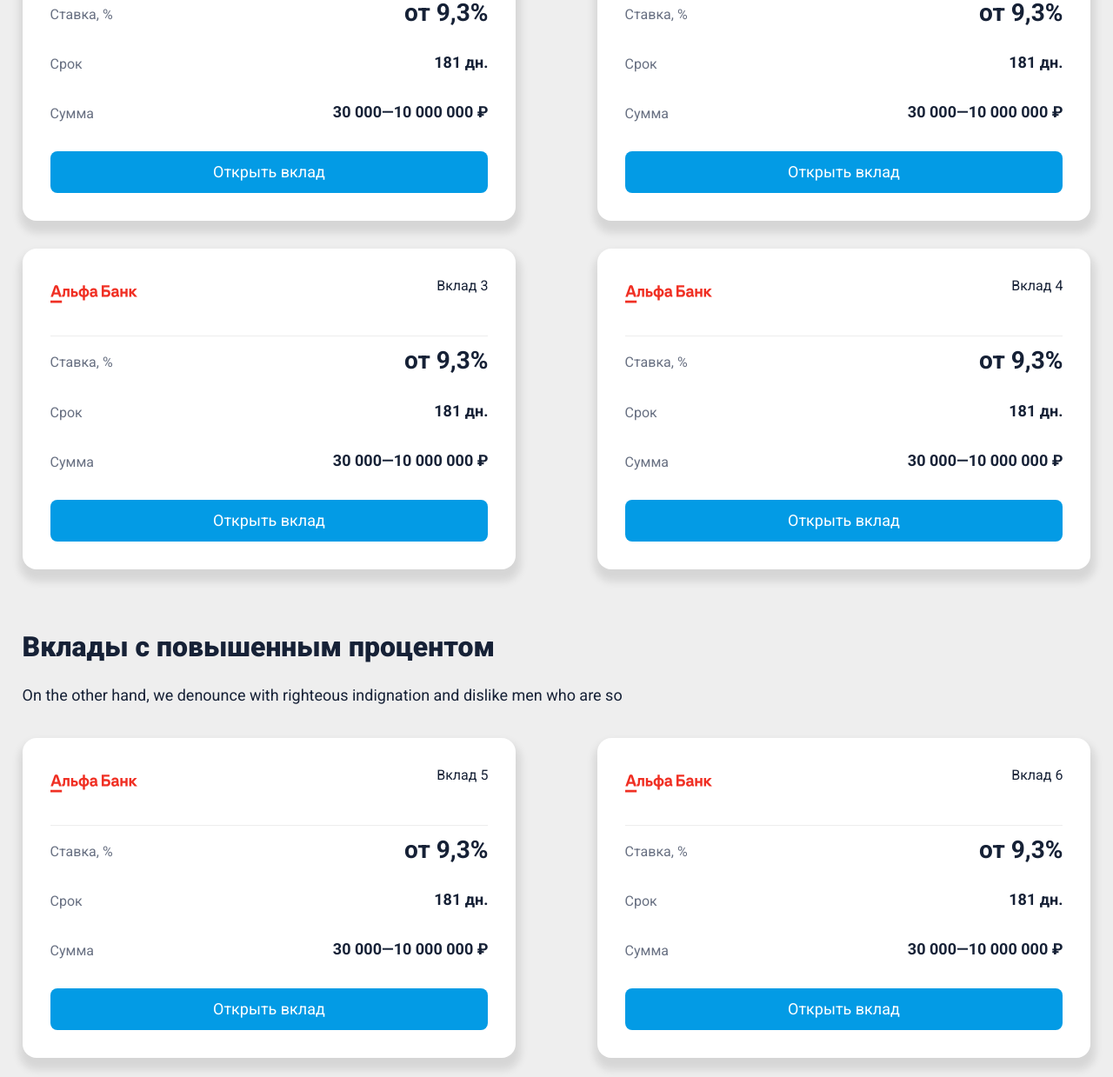
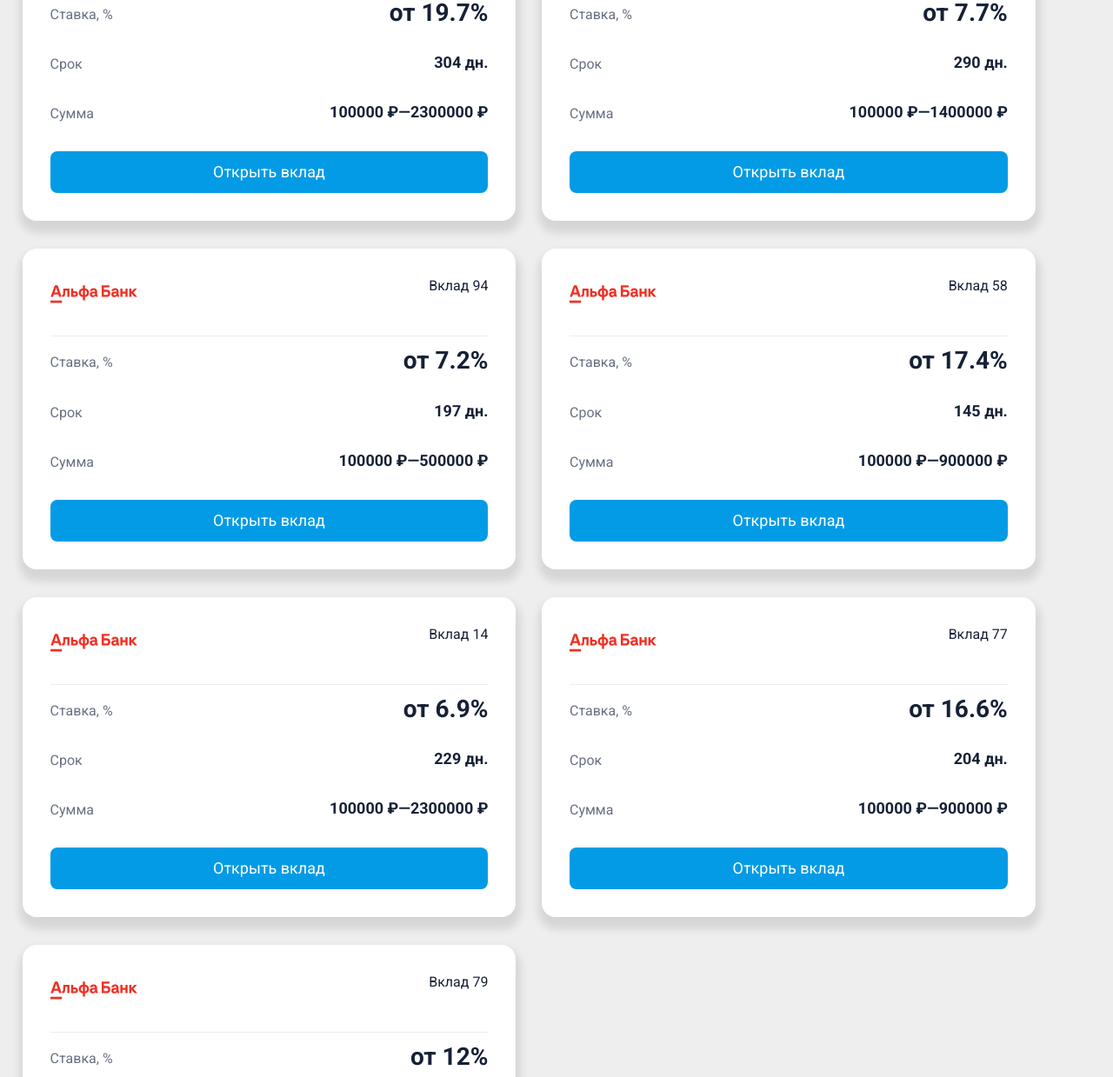
Before and after one commit to AndreyChernyshev555/bankiru-practice, a website built with webpack: page index.html in a window 1280 px wide. Shown: the part 711-1950 px from the top of the page at 87% size. Built offline with nearby package versions, Linux system fonts and the light colour scheme.

Commit message:
Add loading the cards from JS massive

```diff
--- a/index.js
+++ b/index.js
@@ -1,12 +1,55 @@
-import './pre_styles.scss';
+import './pre_styles.scss'
+
+const card_amount = Math.floor(Math.random()*7 + 1);
+const cards = Array(card_amount).fill(null);
+
+for (let i = 0; i < card_amount; i++) {
+    const card = {
+        id: Math.floor(Math.random()*100),
+        name: 'Вклад ' + String(Math.floor(Math.random()*100)),
+        logo: 'img/alpha.svg',
+        rate: String(Math.floor(Math.random()*200+30)/10) + '%', // ставка
+        period: String(Math.floor(Math.random()*335+30)) + ' дн.', // срок
+        amount_min: String(100000) + ' ₽', // сумма
+        amount_max: String(100000 * Math.floor(Math.random()*30)) + ' ₽',
+        url: '1', // для кнопки
+    };
+    cards[i] = card;
+}
 
 window.addEventListener("load", function() {
-    const buttons = document.querySelectorAll("div.card_button");
+    const divs = document.querySelectorAll('.cards');
+
+    const html = cards.map((card) =>
+        `<div class="card">
+            <div class="card_label">
+                <img class="card_label-img" src="${card.logo}">
+                <span>${card.name}</span>
+            </div>
+            <div class="offer-param">
+                <div class="offer-param_text">Ставка, %</div>
+                <span class="offer-param_value offer-param_percent">от ${card.rate}</span>
+            </div>
+            <div class="offer-param">
+                <span class="offer-param_text">Срок</span>
+                <span class="offer-param_value">${card.period}</span>
+            </div>
+            <div class="offer-param">
+                <span class="offer-param_text">Сумма</span>
+                <span class="offer-param_value">${card.amount_min}—${card.amount_max}</span>
+            </div>
+            <div class="card_button">Открыть вклад</div>
+        </div>`).join('\n');
+
+    console.log(divs);
+    divs[0].innerHTML = html;
+
+    const buttons = document.querySelectorAll('.card_button');
     buttons.forEach(function(elem) {
         elem.addEventListener("click", function(event) {
             let str = event.currentTarget.parentElement.getElementsByClassName("card_label")[0].getElementsByTagName("span")[0].innerHTML;
             str = str.replace("<br> ", "\n");
-            console.log(str);
+            alert(str);
         });
     });
 });
--- a/pre_styles.scss
+++ b/pre_styles.scss
@@ -144,8 +144,8 @@
 
 .cards {
     @include flex-row;
-    justify-content: space-between;
     flex-wrap: wrap;
+    gap: 2.41%;
     row-gap: 2em;
 }
 .card {
```
Also changed, not shown: dist/bundle.js, style.css, 1 other file.
